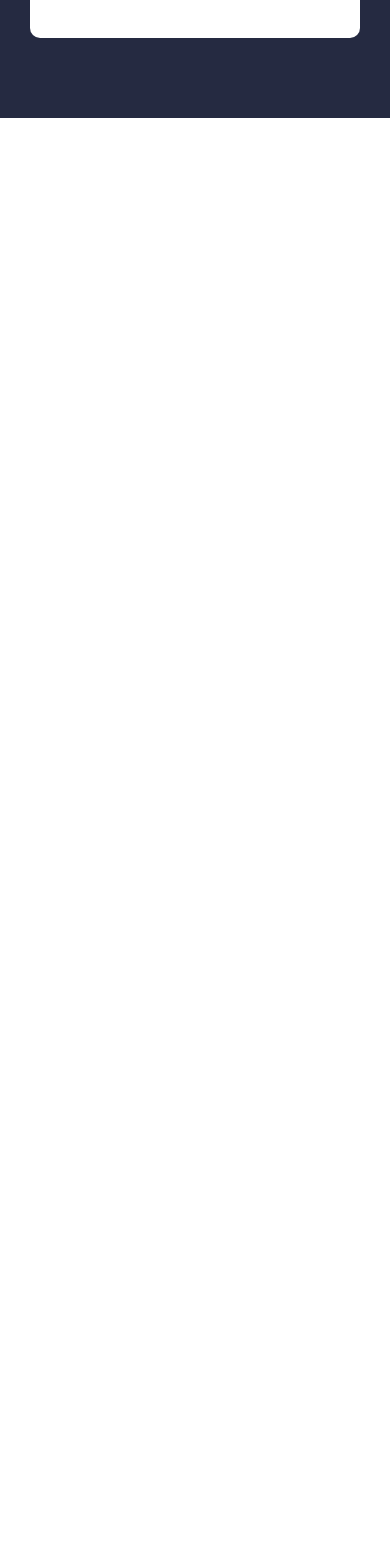
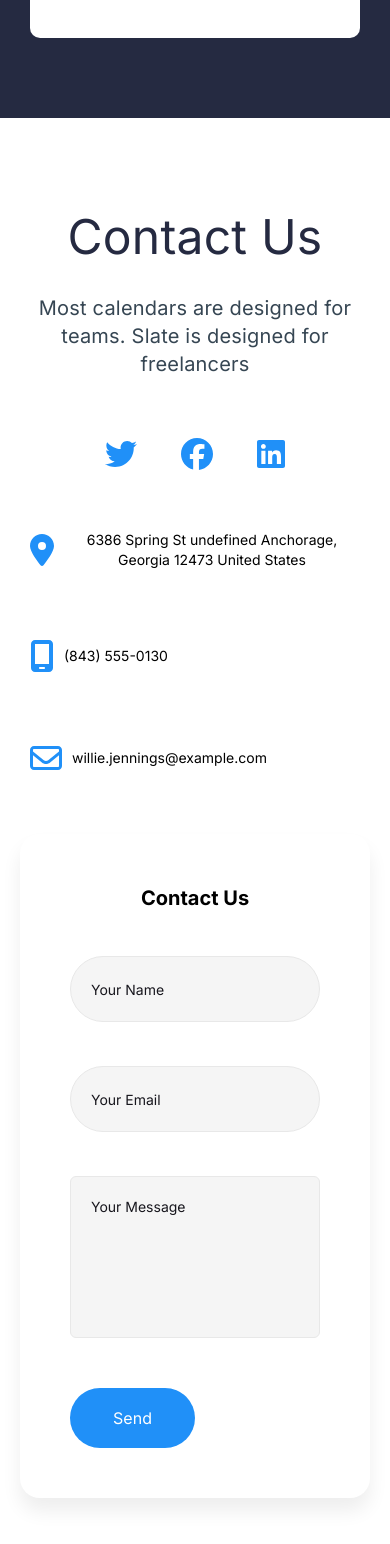
Before and after one commit to yamami-mohammed-monsif/figma_land, a Next.js app: page / in a window 390 px wide. Shown: the part 7751-9295 px from the top of the page. Before the commit the page ends 7869 px from the top, so only its background shows below. Built offline with nearby package versions, Linux system fonts and the light colour scheme.

Commit message:
created contact us section and made responsive

```diff
--- a/app/globals.css
+++ b/app/globals.css
@@ -21,6 +21,7 @@
   --spacing-37: 148px;
 
   --shadow-video: 0 5px 25px hsla(0, 0%, 0%, 0.15);
+  --shadow-contact-form: 0 13px 19px hsla(0, 0%, 0%, 0.07);
 }
 
 @layer base {
--- a/app/page.tsx
+++ b/app/page.tsx
@@ -11,6 +11,7 @@ import Subscribe from "@/components/Subscribe";
 import Partners from "@/components/Partners";
 import Testimonials from "@/components/Testimonials";
 import Pricing from "@/components/Pricing";
+import Contact from "@/components/Contact";
 
 const HomePage: React.FC = () => {
   return (
@@ -34,6 +35,7 @@ const HomePage: React.FC = () => {
       <Partners />
       <Testimonials />
       <Pricing />
+      <Contact />
     </main>
   );
 };
--- /dev/null
+++ b/components/Contact.tsx
@@ -0,0 +1,77 @@
+import Section from "./Section";
+import Socials from "./UI/Socials";
+import { FontAwesomeIcon } from "@fortawesome/react-fontawesome";
+import { faEnvelope } from "@fortawesome/free-regular-svg-icons";
+import {
+  faMobileScreen,
+  faLocationDot,
+} from "@fortawesome/free-solid-svg-icons";
+import ContactForm from "./ContactForm";
+import Image from "next/image";
+
+const Contact = () => {
+  return (
+    <Section>
+      <div>
+        <div className="text-center mb-[50px]">
+          <h2>Contact Us</h2>
+          <p className="paragraph-large">
+            Most calendars are designed for teams. Slate is designed for
+            freelancers
+          </p>
+        </div>
+        <div className="grid grid-cols-1 lg:grid-cols-2 gap-[50px]">
+          <div className="grid gap-[50px] lg:order-2">
+            <Socials
+              color="primary"
+              className="justify-center lg:justify-start lg:order-3"
+            />
+
+            <div className="lg:w-atuo 2xl:w-[516px] h-[323px] hidden lg:block lg:mx-auto lg:order-2">
+              <Image
+                src="/assets/contact-map.webp"
+                alt="Location"
+                className="w-full h-full object-cover"
+                width={516}
+                height={323}
+              />
+            </div>
+
+            <div className="grid grid-cols-1 lg:grid-cols-2 xl:grid-cols-3 gap-[50px] lg:order-1">
+              <div className="flex items-center gap-2.5 p-2.5 lg:flex-col lg:justify-start lg:flex-1 text-center">
+                <FontAwesomeIcon
+                  icon={faLocationDot}
+                  size="2x"
+                  className="text-primary"
+                />
+                <span className="text-sm">
+                  6386 Spring St undefined Anchorage, Georgia 12473 United
+                  States
+                </span>
+              </div>
+              <div className="flex items-center gap-2.5 p-2.5 lg:flex-col lg:justify-start lg:flex-1 text-center">
+                <FontAwesomeIcon
+                  icon={faMobileScreen}
+                  size="2x"
+                  className="text-primary"
+                />
+                <span className="text-sm">(843) 555-0130</span>
+              </div>
+              <div className="flex items-center gap-2.5 p-2.5 lg:flex-col lg:justify-start lg:flex-1 text-center">
+                <FontAwesomeIcon
+                  icon={faEnvelope}
+                  size="2x"
+                  className="text-primary"
+                />
+                <span className="text-sm">willie.jennings@example.com</span>
+              </div>
+            </div>
+          </div>
+          <ContactForm />
+        </div>
+      </div>
+    </Section>
+  );
+};
+
+export default Contact;
--- /dev/null
+++ b/components/ContactForm.tsx
@@ -0,0 +1,41 @@
+import React from "react";
+import Button from "./UI/Button";
+const ContactForm = () => {
+  return (
+    <div className="p-[50px] shadow-contact-form rounded-[20px]">
+      <form action="" className="flex flex-col gap-11">
+        <p className="font-bold text-xl leading-[28px] text-center">
+          Contact Us
+        </p>
+        <div>
+          <input
+            type="text"
+            placeholder="Your Name"
+            className="w-full p-5 border border-input-border rounded-full bg-input-bg placeholder:text-placeholder placeholder:text-sm"
+          />
+        </div>
+        <div>
+          <input
+            type="email"
+            placeholder="Your Email"
+            className="w-full p-5 border border-input-border rounded-full bg-input-bg placeholder:text-placeholder placeholder:text-sm"
+          />
+        </div>
+        <div>
+          <textarea
+            name="message"
+            id="message"
+            placeholder="Your Message"
+            rows={5}
+            className="w-full rounded-md p-5 resize-none border border-input-border bg-input-bg placeholder:text-placeholder placeholder:text-sm"
+          ></textarea>
+        </div>
+        <Button paddingY="py-[18px]" paddingX="px-[38px]" className="w-1/2">
+          Send
+        </Button>
+      </form>
+    </div>
+  );
+};
+
+export default ContactForm;
--- a/components/PricingCard.tsx
+++ b/components/PricingCard.tsx
@@ -22,7 +22,7 @@ const PricingCards = ({
     <motion.div
       className={`max-w-[335px] mx-auto p-10 mt-[80px] rounded-[10px] text-center flex flex-col gap-[30px] ${
         isHighlighted
-          ? "bg-primary text-white border border-primary scale-110"
+          ? "bg-primary text-white border border-primary lg:scale-110"
           : "bg-white text-paragraph"
       }`}
       initial="initial"
--- /dev/null
+++ b/components/UI/Socials.tsx
@@ -0,0 +1,45 @@
+import { FontAwesomeIcon } from "@fortawesome/react-fontawesome";
+import {
+  faTwitter,
+  faFacebook,
+  faLinkedin,
+} from "@fortawesome/free-brands-svg-icons";
+import { motion } from "motion/react";
+import { socialIconsAnimation } from "@/constants/animations";
+
+interface SocialsProps {
+  color?: string;
+  className?: string;
+}
+
+const Socials: React.FC<SocialsProps> = ({ color = "white", className }) => {
+  // Handle color class based on input
+  const colorClass = color.startsWith("text-") ? color : `text-${color}`;
+
+  return (
+    <motion.div
+      variants={socialIconsAnimation}
+      initial="initial"
+      animate="animate"
+      className={`flex items-center gap-11 ${className}`}
+    >
+      <FontAwesomeIcon
+        icon={faTwitter}
+        size="2x"
+        className={`${colorClass} hover:text-primary hover:cursor-pointer hover:scale-110 transition-all duration-200`}
+      />
+      <FontAwesomeIcon
+        icon={faFacebook}
+        size="2x"
+        className={`${colorClass} hover:text-primary hover:cursor-pointer hover:scale-110 transition-all duration-200`}
+      />
+      <FontAwesomeIcon
+        icon={faLinkedin}
+        size="2x"
+        className={`${colorClass} hover:text-primary hover:cursor-pointer hover:scale-110 transition-all duration-200`}
+      />
+    </motion.div>
+  );
+};
+
+export default Socials;
--- a/components/navigation/DesktopNav.tsx
+++ b/components/navigation/DesktopNav.tsx
@@ -1,7 +1,7 @@
 import { NavLinks } from "@/constants";
 import NavLink from "./NavLink";
 import Image from "next/image";
-import Socials from "./Socials";
+import Socials from "../UI/Socials";
 import { logoAnimation, navLinksAnimation } from "@/constants/animations";
 import { motion } from "motion/react";
 
@@ -42,7 +42,7 @@ const DesktopNav: React.FC = () => {
             priority
           />
         </motion.div>
-        <Socials />
+        <Socials className="ml-[100px] xl:ml-[270px]" />
       </div>
     </nav>
   );
--- a/components/navigation/Socials.tsx
+++ /dev/null
@@ -1,37 +0,0 @@
-import { FontAwesomeIcon } from "@fortawesome/react-fontawesome";
-import {
-  faTwitter,
-  faFacebook,
-  faLinkedin,
-} from "@fortawesome/free-brands-svg-icons";
-import { motion } from "motion/react";
-import { socialIconsAnimation } from "@/constants/animations";
-
-const Socials: React.FC = () => {
-  return (
-    <motion.div
-      variants={socialIconsAnimation}
-      initial="initial"
-      animate="animate"
-      className="flex items-center gap-11 ml-[100px] xl:ml-[270px]"
-    >
-      <FontAwesomeIcon
-        icon={faTwitter}
-        size="2x"
-        className="text-white hover:text-primary hover:cursor-pointer hover:scale-110 transition-all duration-200"
-      />
-      <FontAwesomeIcon
-        icon={faFacebook}
-        size="2x"
-        className="text-white hover:text-primary hover:cursor-pointer hover:scale-110 transition-all duration-200"
-      />
-      <FontAwesomeIcon
-        icon={faLinkedin}
-        size="2x"
-        className="text-white hover:text-primary hover:cursor-pointer hover:scale-110 transition-all duration-200"
-      />
-    </motion.div>
-  );
-};
-
-export default Socials;
--- a/package.json
+++ b/package.json
@@ -11,15 +11,19 @@
   "dependencies": {
     "@fortawesome/fontawesome-svg-core": "^6.7.2",
     "@fortawesome/free-brands-svg-icons": "^6.7.2",
+    "@fortawesome/free-regular-svg-icons": "^6.7.2",
     "@fortawesome/free-solid-svg-icons": "^6.7.2",
     "@fortawesome/react-fontawesome": "^0.2.2",
+    "leaflet": "^1.9.4",
     "motion": "^12.6.3",
     "next": "15.2.4",
     "react": "^19.0.0",
-    "react-dom": "^19.0.0"
+    "react-dom": "^19.0.0",
+    "react-leaflet": "^5.0.0"
   },
   "devDependencies": {
     "@tailwindcss/postcss": "^4",
+    "@types/leaflet": "^1.9.17",
     "@types/node": "^20",
     "@types/react": "^19",
     "@types/react-dom": "^19",
```
Also changed, not shown: public/assets/contact-map.webp (added), 1 other file (tests, documents, lock files or other folders).
